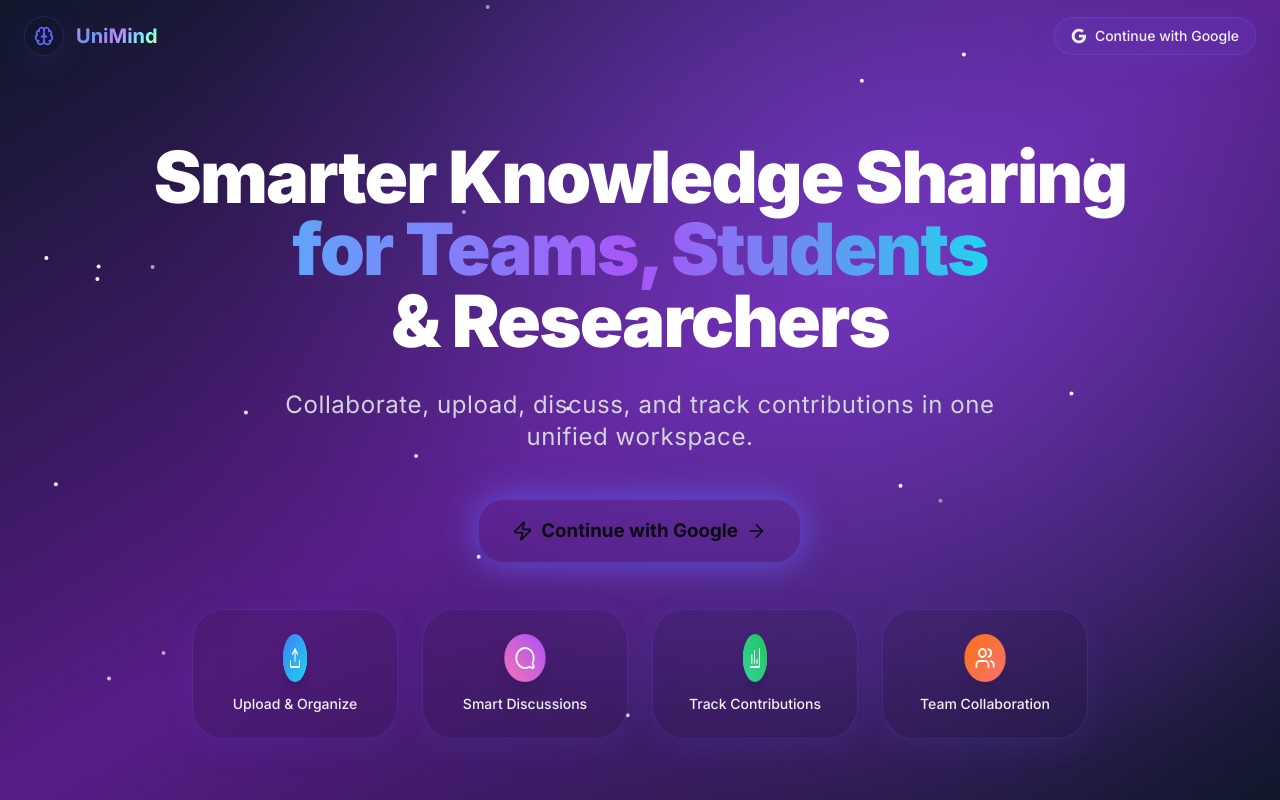
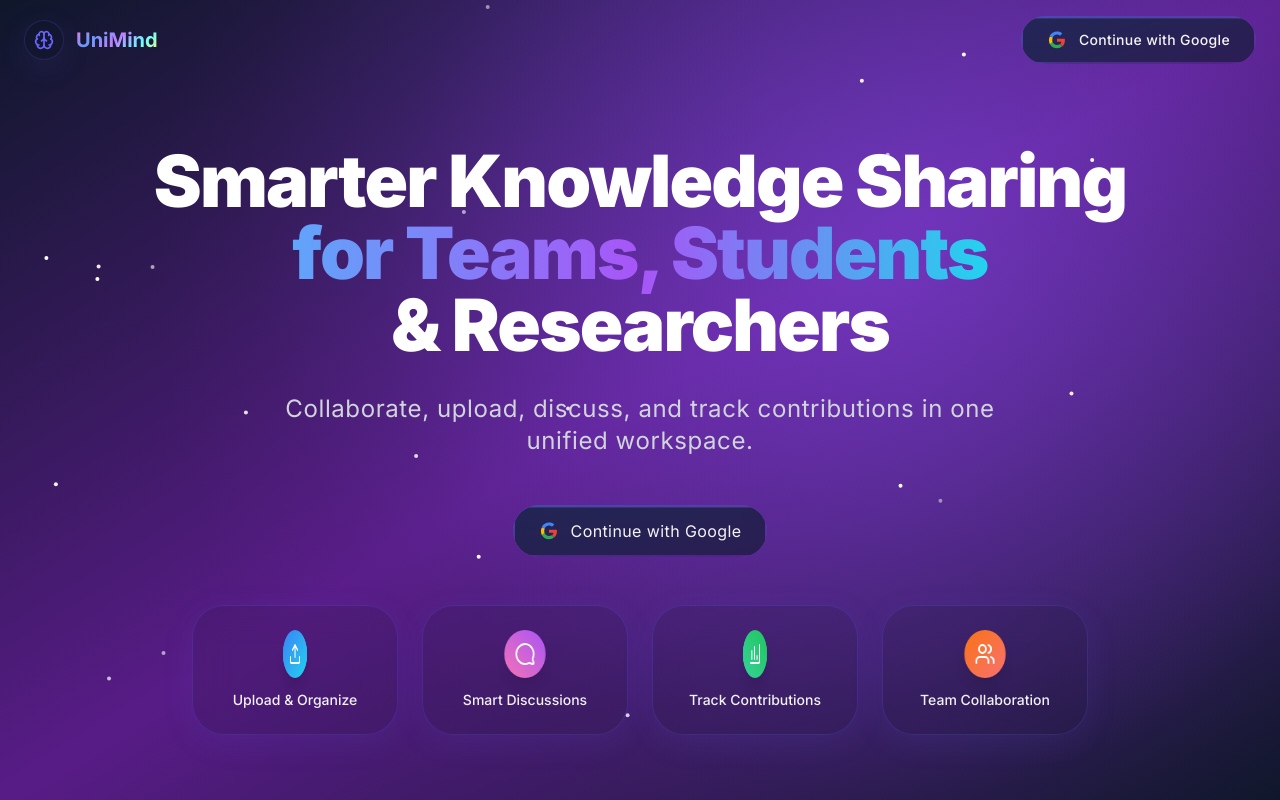
Before and after one commit to kumarvikash-prog/UniMind, a Next.js app: page / in a window 1280 px wide. Shown: the top 800 px of the page. Built offline with nearby package versions, Linux system fonts and the light colour scheme; no server answers.

Commit message:
Improving continue with google ui

```diff
--- /dev/null
+++ b/components/GoogleSignInButton.tsx
@@ -0,0 +1,45 @@
+import { motion } from "framer-motion";
+import { cn } from "@/lib/utils";
+import { signIn } from "next-auth/react";
+import { ReactNode } from "react";
+
+interface GoogleSignInButtonProps {
+  children?: ReactNode;
+  className?: string;
+}
+
+export const GoogleSignInButton = ({ children, className }: GoogleSignInButtonProps) => {
+  const handleClick = () => signIn("google");
+
+  return (
+    <motion.button
+      whileHover={{ scale: 1.04, y: -2 }}
+      whileTap={{ scale: 0.97 }}
+      onClick={handleClick}
+      className={cn("group relative inline-flex rounded-2xl p-[2px] overflow-hidden", className)}
+    >
+      {/* Subtle blue→purple border glow */}
+      <span className="absolute inset-0 bg-gradient-to-br from-blue-500/70 via-indigo-500/60 to-purple-600/70 opacity-60 group-hover:opacity-90 transition-opacity duration-300" />
+      {/* Soft outer glow */}
+      <span className="absolute -inset-2 bg-blue-500/0 group-hover:bg-blue-500/5 rounded-[22px] blur-xl transition-colors duration-300" />
+
+      {/* Inner button */}
+      <span className="relative z-10 inline-flex items-center gap-3 px-6 py-3 rounded-[14px] bg-slate-900/70 backdrop-blur-md text-white/95 shadow-[inset_0_1px_0_rgba(255,255,255,0.08),0_10px_30px_rgba(0,0,0,0.35)]">
+        <svg className="w-5 h-5" viewBox="0 0 24 24" aria-hidden="true">
+          <path fill="#EA4335" d="M12 10.2v3.9h5.4c-.2 1.2-.9 2.3-1.9 3.1l3.1 2.4c1.8-1.7 2.9-4.1 2.9-7.1 0-.7-.1-1.3-.2-1.9H12z"/>
+          <path fill="#34A853" d="M12 22c2.6 0 4.7-.9 6.3-2.4l-3.1-2.4c-.9.6-2 .9-3.2.9-2.5 0-4.6-1.7-5.4-3.9H3.4v2.5C5 19.9 8.2 22 12 22z"/>
+          <path fill="#FBBC05" d="M6.6 14.2c-.2-.6-.3-1.2-.3-1.9s.1-1.3.3-1.9V7.9H3.4C2.7 9.3 2.3 10.9 2.3 12.3s.4 3 1.1 4.4l3.2-2.5z"/>
+          <path fill="#4285F4" d="M12 5.5c1.4 0 2.6.5 3.6 1.4l2.7-2.7C16.8 2.6 14.6 1.8 12 1.8 8.2 1.8 5 3.9 3.4 7l3.2 2.5C7.4 7.4 9.5 5.5 12 5.5z"/>
+        </svg>
+        <span className="tracking-wide">{children ?? "Continue with Google"}</span>
+        {/* Soft shine on hover */}
+        <motion.span
+          initial={{ x: "-120%", opacity: 0 }}
+          whileHover={{ x: "120%", opacity: 1 }}
+          transition={{ duration: 0.9 }}
+          className="pointer-events-none absolute inset-y-0 left-0 w-1/3 bg-white/15 -skew-x-12 rounded-[14px]"
+        />
+      </span>
+    </motion.button>
+  );
+};
--- a/components/Navigation.tsx
+++ b/components/Navigation.tsx
@@ -1,6 +1,7 @@
 import { motion } from "framer-motion";
 import { Brain } from "lucide-react";
 import { HolographicButton } from "./HolographicButton";
+import { GoogleSignInButton } from "./GoogleSignInButton";
 
 import { signIn } from "next-auth/react";
 
@@ -37,18 +38,7 @@ export const Navigation = () => {
           animate={{ opacity: 1, x: 0 }}
           transition={{ duration: 0.6, delay: 0.2 }}
         >
-          <HolographicButton
-            onClick={handleGoogleAuth}
-            className="flex items-center gap-2 px-4 py-2 text-sm font-medium"
-          >
-            <svg className="w-4 h-4" viewBox="0 0 24 24">
-              <path fill="currentColor" d="M22.56 12.25c0-.78-.07-1.53-.2-2.25H12v4.26h5.92c-.26 1.37-1.04 2.53-2.21 3.31v2.77h3.57c2.08-1.92 3.28-4.74 3.28-8.09z"/>
-              <path fill="currentColor" d="M12 23c2.97 0 5.46-.98 7.28-2.66l-3.57-2.77c-.98.66-2.23 1.06-3.71 1.06-2.86 0-5.29-1.93-6.16-4.53H2.18v2.84C3.99 20.53 7.7 23 12 23z"/>
-              <path fill="currentColor" d="M5.84 14.09c-.22-.66-.35-1.36-.35-2.09s.13-1.43.35-2.09V7.07H2.18C1.43 8.55 1 10.22 1 12s.43 3.45 1.18 4.93l2.85-2.22.81-.62z"/>
-              <path fill="currentColor" d="M12 5.38c1.62 0 3.06.56 4.21 1.64l3.15-3.15C17.45 2.09 14.97 1 12 1 7.7 1 3.99 3.47 2.18 7.07l3.66 2.84c.87-2.6 3.3-4.53 6.16-4.53z"/>
-            </svg>
-            Continue with Google
-          </HolographicButton>
+          <GoogleSignInButton className="text-sm font-medium" />
         </motion.div>
       </div>
     </motion.nav>
--- a/components/sections/HeroSection.tsx
+++ b/components/sections/HeroSection.tsx
@@ -1,5 +1,6 @@
 import { motion } from "framer-motion";
 import { HolographicButton } from "../HolographicButton";
+import { GoogleSignInButton } from "../GoogleSignInButton";
 import { ArrowRight, Zap } from "lucide-react";
 import { Navigation } from "../Navigation";
 import { FeatureHighlights } from "../FeatureHighlights";
@@ -55,11 +56,9 @@ export const HeroSection = () => {
           transition={{ duration: 0.8, delay: 1 }}
           className="flex flex-col sm:flex-row items-center justify-center gap-6"
         >
-          <HolographicButton variant="hero" onClick={handleGetStarted}>
-            <Zap className="w-5 h-5" />
+          <GoogleSignInButton>
             Continue with Google
-            <ArrowRight className="w-5 h-5" />
-          </HolographicButton>
+          </GoogleSignInButton>
         </motion.div>
 
         {/* Feature Highlights */}
--- a/components/sections/KnowledgeFlowSection.tsx
+++ b/components/sections/KnowledgeFlowSection.tsx
@@ -75,8 +75,8 @@ export const KnowledgeFlowSection = () => {
 
         {/* Flow Visualization */}
         <div className="relative">
-          {/* Connection Lines */}
-          <div className="hidden lg:block absolute inset-0">
+          {/* Connection Lines - disabled to prevent stray thin line artifacts */}
+          <div className="hidden">
             {flowSteps.slice(0, -1).map((_, index) => (
               <motion.div
                 key={index}
```
Also changed, not shown: 2 other files (tests, documents, lock files or other folders).
